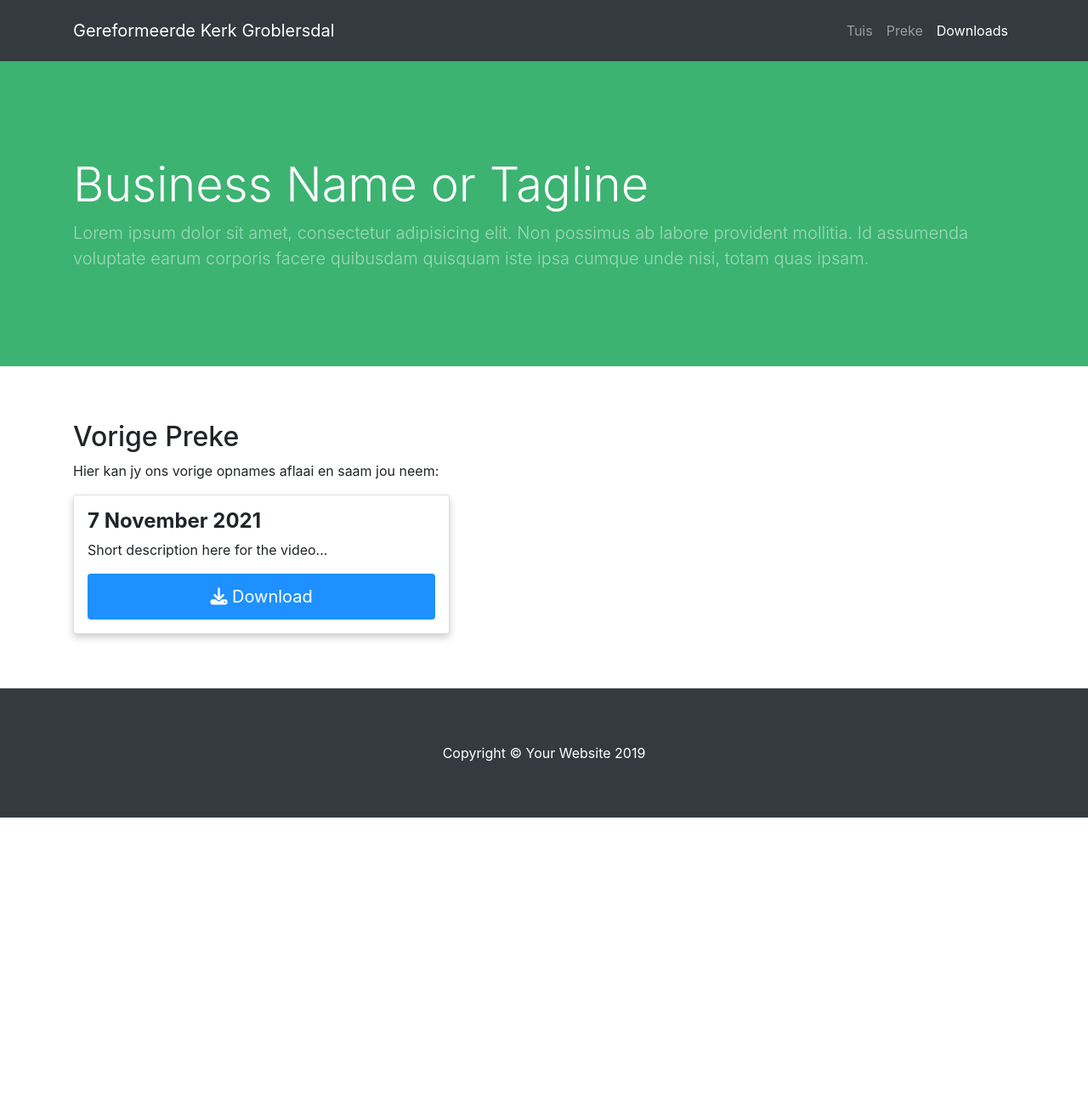
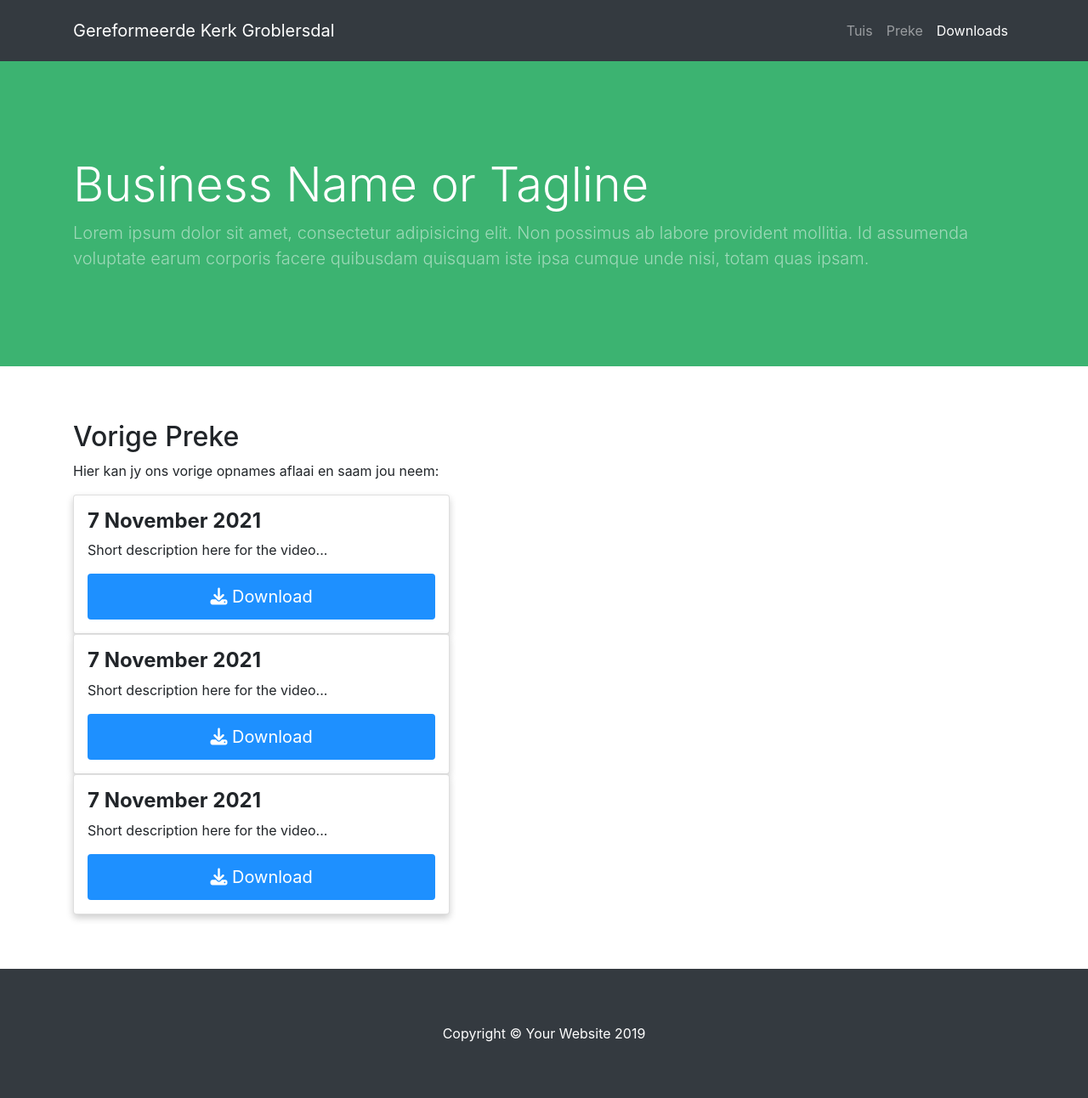
Before and after one commit to sharu725/business-frontpage, a Jekyll site: the page built from _pages/downloads.md, in a window 1280 px wide. Shown: the whole page at 85% size. Built offline with Jekyll 4.4.1, drawn with Linux system fonts in a browser that asks for light colours; nearby versions of some CDN libraries; library files that are not in the unit come from our copies; comment, search, counter and statistics services are not loaded; our own code applies the rules of GitHub Pages for plain Markdown files; before the commit the page ends 962 px from its top, so only the background shows below that.

Commit message:
Update downloads.md

```diff
--- a/_pages/downloads.md
+++ b/_pages/downloads.md
@@ -14,3 +14,19 @@ Hier kan jy ons vorige opnames aflaai en saam jou neem:
     <button class="btn" style="width:100%"><i class="fa fa-download"></i> Download</button>
   </div>
 </div>
+
+<div class="card">
+  <div class="container">
+    <h4><b>7 November 2021</b></h4>
+    <p>Short description here for the video...</p>
+    <button class="btn" style="width:100%"><i class="fa fa-download"></i> Download</button>
+  </div>
+</div>
+
+<div class="card">
+  <div class="container">
+    <h4><b>7 November 2021</b></h4>
+    <p>Short description here for the video...</p>
+    <button class="btn" style="width:100%"><i class="fa fa-download"></i> Download</button>
+  </div>
+</div>
```
